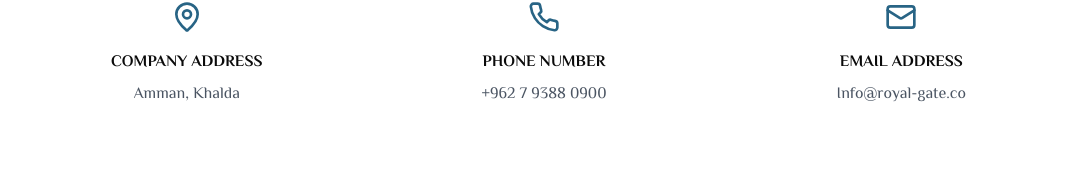
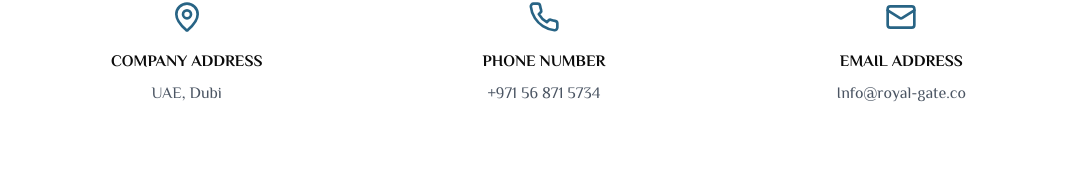
Before and after one commit to abdalrahman-droubi/royal-gate, a Next.js app: page /en in a window 1280 px wide. Shown: the part 5444-5615 px from the top of the page, without its empty margins (96-1183 px from the left). Built offline with nearby package versions, Linux system fonts and the light colour scheme; a web font is replaced by a local one.

Commit message:
update contact info

```diff
--- a/src/components/ContactUs.tsx
+++ b/src/components/ContactUs.tsx
@@ -33,7 +33,7 @@ const ContactUs = () => {
               href="tel:+971 56 871 5734"
               className="text-gray-600 hover:text-gray-600 transition-colors"
             >
-              +962 7 9388 0900
+              +971 56 871 5734
             </a>
           </div>
 
@@ -44,7 +44,7 @@ const ContactUs = () => {
               {t("EmailAddress")}
             </h3>
             <a
-              href="mailto:info@plamgate.com"
+              href="mailto:Info@royal-gate.co"
               className="text-gray-600 hover:text-gray-600 transition-colors"
             >
               Info@royal-gate.co{" "}
--- a/src/i18n/messages/ar.json
+++ b/src/i18n/messages/ar.json
@@ -97,7 +97,7 @@
     "writeToUs": "اكتب لنا",
     "visitUs": "زرنا",
     "callUs": "اتصل بنا",
-    "detail": "عمان, خلدا"
+    "detail": "الأمارات, دبي"
   },
   "Footer": {
     "AllRightsReserved": "جميع الحقوق محفوظة"
--- a/src/i18n/messages/en.json
+++ b/src/i18n/messages/en.json
@@ -95,7 +95,7 @@
     "writeToUs": "WRITE TO US",
     "visitUs": "VISIT US",
     "callUs": "CALL US",
-    "detail": "Amman, Khalda"
+    "detail": "UAE, Dubi"
   },
   "Footer": {
     "AllRightsReserved": "All Rights Reserved"
```
